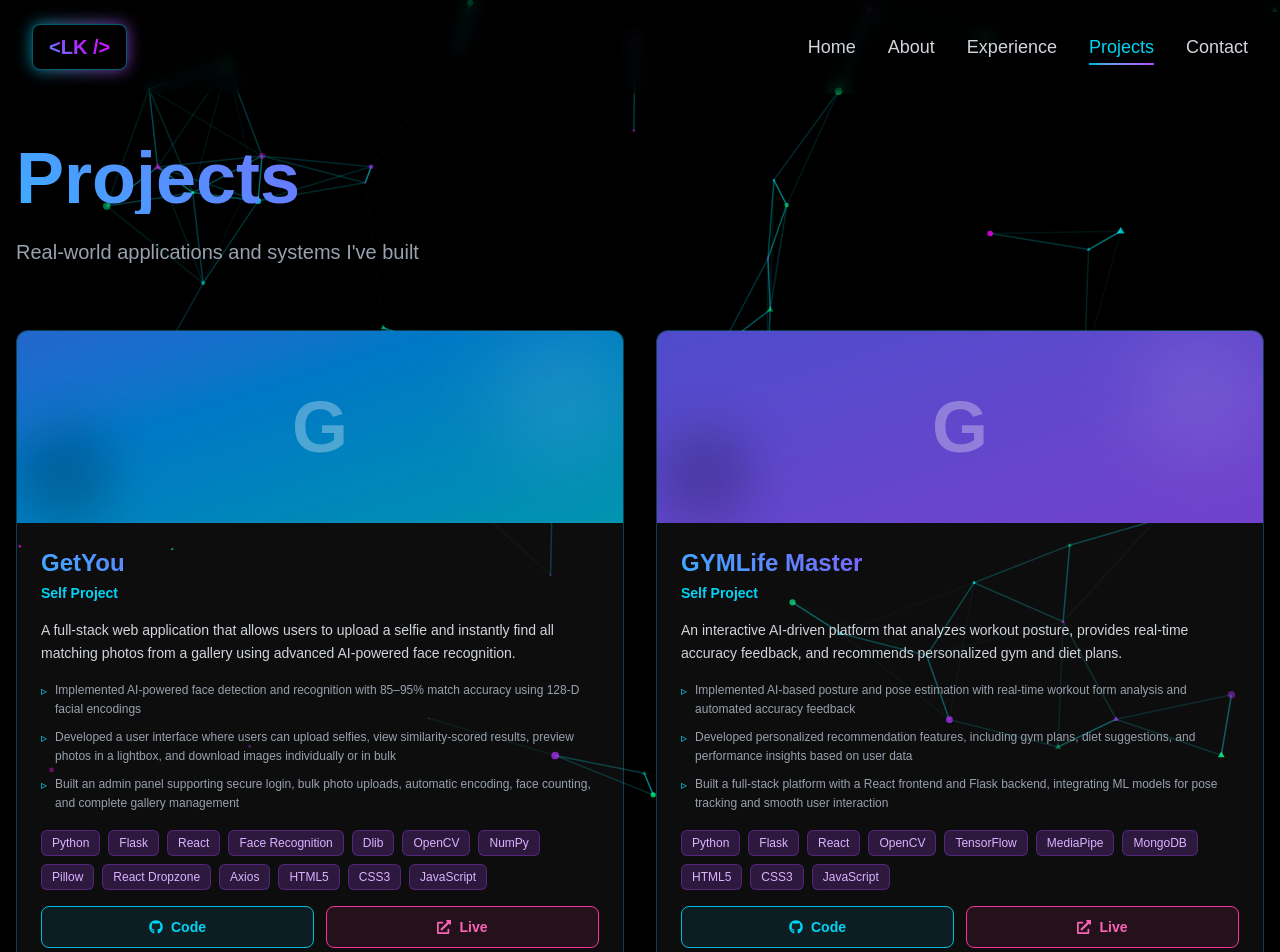
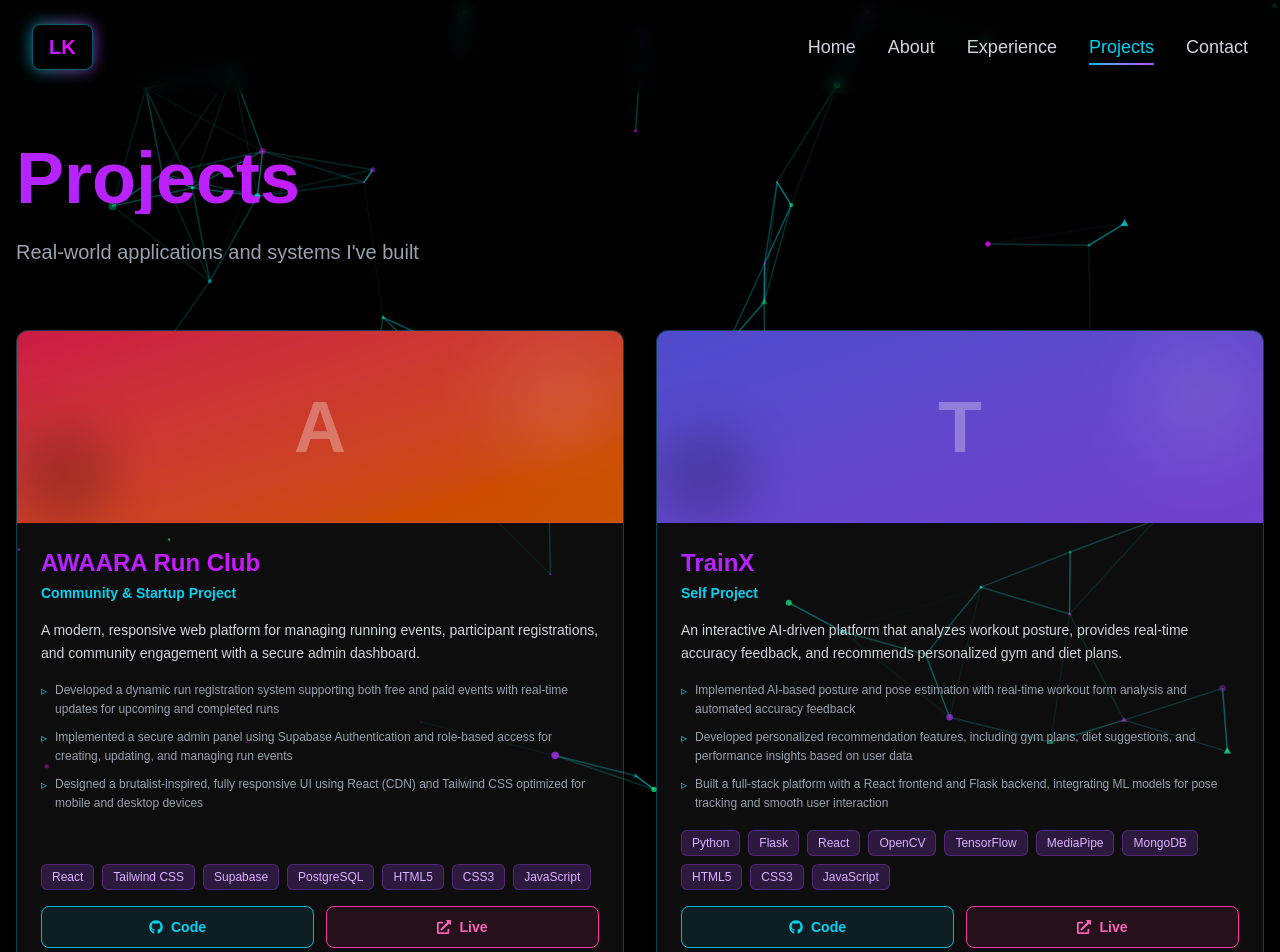
Before and after one commit to LakshyaK10/Portfolio_main, a Next.js app: page /projects in a window 1280 px wide. Shown: the top 952 px of the page. Built offline with nearby package versions, Linux system fonts and the light colour scheme.

Commit message:
Update portfolio UI and content

```diff
--- a/app/components/Navbar.tsx
+++ b/app/components/Navbar.tsx
@@ -50,7 +50,7 @@ export default function Navbar() {
             <div className="relative">
               <div className="absolute inset-0 bg-linear-to-r from-cyan-500 to-purple-500 rounded-lg blur opacity-75 group-hover:opacity-100 transition"></div>
               <div className="relative px-4 py-2 bg-black rounded-lg border border-cyan-500/50">
-                <span className="text-xl font-bold gradient-text">{"<LK />"}</span>
+                <span className="text-xl font-bold gradient-text">{"LK "}</span>
               </div>
             </div>
           </Link>
@@ -167,7 +167,7 @@ export default function Navbar() {
                 {/* Decorative Element */}
                 <div className="mt-16 pt-6 border-t border-gray-800">
                   <p className="text-center text-gray-500 text-sm">
-                    <span className="gradient-text font-bold text-lg">{"<LK />"}</span>
+                    <span className="gradient-text font-bold text-lg">{"LK "}</span>
                   </p>
                   <p className="text-center text-gray-600 text-xs mt-2">
 
--- a/app/projects/page.tsx
+++ b/app/projects/page.tsx
@@ -7,6 +7,38 @@ import ParticlesBackground from "../components/ParticlesBackground";
 import Navbar from "../components/Navbar";
 
 const projects = [
+  {
+    title: "AWAARA Run Club",
+    subtitle: "Community & Startup Project",
+    description:
+      "A modern, responsive web platform for managing running events, participant registrations, and community engagement with a secure admin dashboard.  ",
+    tech: ["React","Tailwind CSS","Supabase","PostgreSQL","HTML5","CSS3","JavaScript"],
+    features: [
+      "Developed a dynamic run registration system supporting both free and paid events with real-time updates for upcoming and completed runs",
+    "Implemented a secure admin panel using Supabase Authentication and role-based access for creating, updating, and managing run events",
+    "Designed a brutalist-inspired, fully responsive UI using React (CDN) and Tailwind CSS optimized for mobile and desktop devices",
+
+    ],
+    gradient: "from-rose-500 to-orange-500",
+    github: "https://github.com/LakshyaK10?tab=repositories",
+    live: "https://www.awaara.club/",
+  },
+    {
+    title: "TrainX",
+    subtitle: "Self Project",
+    description:
+      "An interactive AI-driven platform that analyzes workout posture, provides real-time accuracy feedback, and recommends personalized gym and diet plans.",
+    tech: ["Python","Flask","React","OpenCV","TensorFlow","MediaPipe","MongoDB","HTML5","CSS3","JavaScript"],
+    features: [
+      "Implemented AI-based posture and pose estimation with real-time workout form analysis and automated accuracy feedback",
+      "Developed personalized recommendation features, including gym plans, diet suggestions, and performance insights based on user data",
+      "Built a full-stack platform with a React frontend and Flask backend, integrating ML models for pose tracking and smooth user interaction",
+
+    ],
+    gradient: "from-indigo-500 to-violet-500",
+    github: "https://github.com/LakshyaK10?tab=repositories",
+    live: "https://trainx-2f4g.onrender.com/diet",
+  },
   {
   title: "GetYou",
   subtitle: "Self Project",
@@ -35,24 +67,9 @@ const projects = [
   ],
   gradient: "from-blue-500 to-cyan-500",
   github: "https://github.com/LakshyaK10/GetYou",
-  live: "https://your-live-demo-link.com"
+  // live: "https://your-live-demo-link.com"
 },
-    {
-    title: "GYMLife Master",
-    subtitle: "Self Project",
-    description:
-      "An interactive AI-driven platform that analyzes workout posture, provides real-time accuracy feedback, and recommends personalized gym and diet plans.",
-    tech: ["Python","Flask","React","OpenCV","TensorFlow","MediaPipe","MongoDB","HTML5","CSS3","JavaScript"],
-    features: [
-      "Implemented AI-based posture and pose estimation with real-time workout form analysis and automated accuracy feedback",
-      "Developed personalized recommendation features, including gym plans, diet suggestions, and performance insights based on user data",
-      "Built a full-stack platform with a React frontend and Flask backend, integrating ML models for pose tracking and smooth user interaction",
 
-    ],
-    gradient: "from-indigo-500 to-violet-500",
-    github: "https://github.com/LakshyaK10?tab=repositories",
-    live: "https://gymlifemaster.com",
-  },
   {
     title: "PopcornPulse",
     subtitle: "Self Project",
@@ -82,7 +99,7 @@ const projects = [
       ],
     gradient: "from-red-500 to-rose-500",
     github: "https://github.com/LakshyaK10?tab=repositories",
-    live: "https://energyforecasting.com",
+    // live: "https://energyforecasting.com",
   },
   {
     title: "Online Judge System",
@@ -98,7 +115,7 @@ const projects = [
     ],
     gradient: "from-blue-500 to-indigo-500",
     github: "https://github.com/LakshyaK10?tab=repositories",
-    live: "https://onlinejudge.com",
+    // live: "https://onlinejudge.com",
   },
   {
     title: "EDUCAP – Assistive Learning Platform",
@@ -137,7 +154,7 @@ const projects = [
     ],
     gradient: "from-green-500 to-teal-500",
     github: "https://github.com/LakshyaK10/Facial-Emotion-detector",
-    live: "https://facialmood.com",
+    // live: "https://facialmood.com",
   },
   {
     title: "Disease Prediction System",
@@ -152,7 +169,7 @@ const projects = [
     ],
     gradient: "from-amber-500 to-orange-500",
     github: "https://github.com/LakshyaK10?tab=repositories",
-    live: "https://diseaseprediction.com",
+    // live: "https://diseaseprediction.com",
   },
   {
     title: "Stock Analytics Dashboard",
@@ -170,7 +187,7 @@ const projects = [
     ],
     gradient: "from-emerald-500 to-cyan-500",
     github: "https://github.com/LakshyaK10?tab=repositories",
-    live: "https://stockanalytics.com",
+    // live: "https://stockanalytics.com",
   },
   {
     title: "Maze Runner Game",
@@ -185,24 +202,9 @@ const projects = [
     ],
     gradient: "from-pink-500 to-purple-500",
     github: "https://github.com/LakshyaK10/maze-game",
-    live: "https://mazerunner.com",
+    // live: "https://mazerunner.com",
   },
-  // {
-  //   title: "MyBrain - Content Management Hub",
-  //   subtitle: "Full-Stack Content Organization Platform",
-  //   description:
-  //     "A personal knowledge management system where users can save, organize, and access important YouTube videos and Twitter tweets in one centralized platform.",
-  //   tech: ["TypeScript", "React", "Tailwind CSS", "MongoDB", "Express", "JWT", "Zod", "Render"],
-  //   features: [
-  //     "Save and organize YouTube videos and Twitter tweets with tags and categories",
-  //     "Secure authentication with JWT tokens and custom middleware for protected routes",
-  //     "Input validation using Zod schemas to ensure data integrity and type safety",
-  //     "MongoDB database for efficient storage and retrieval of bookmarked content",
-  //     "Clean, intuitive UI built with React and Tailwind CSS for seamless content browsing",
-  //     "Deployed on Render with optimized performance and reliable uptime for production use",
-  //   ],
-  //   gradient: "from-violet-500 to-fuchsia-500",
-  // },
+
 ];
 
 export default function Projects() {
@@ -309,7 +311,7 @@ export default function Projects() {
                         <FaGithub /> Code
                       </button>
                       <button
-                        onClick={() => alert("Live demo coming soon!")}
+                        onClick={() => window.open(project.live, "_blank")}
                         className="flex-1 px-4 py-2.5 bg-pink-500/10 border border-pink-500 text-pink-400 rounded-lg hover:bg-pink-500 hover:text-black transition-all duration-300 flex items-center justify-center gap-2 text-sm font-semibold">
                         <FaExternalLinkAlt /> Live
                       </button>
```
Also changed, not shown: 2 other files (tests, documents, lock files or other folders).
